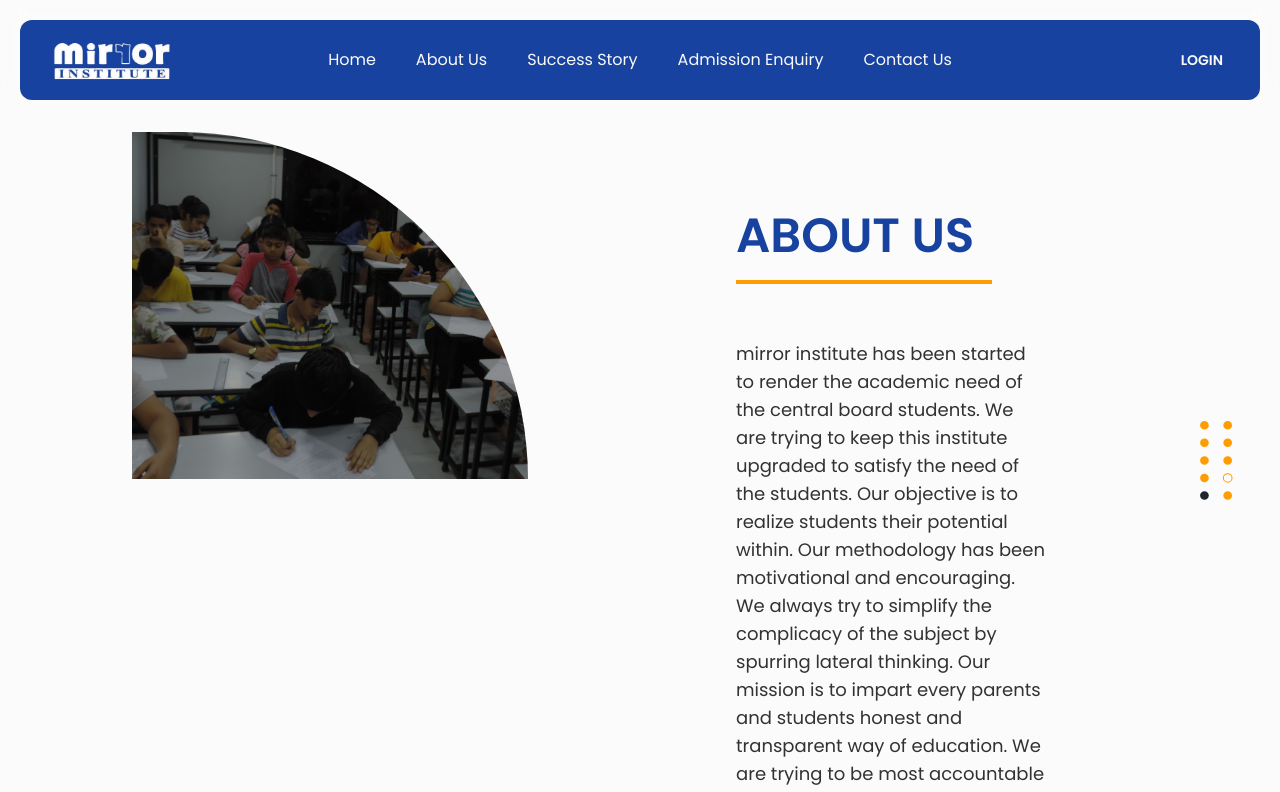
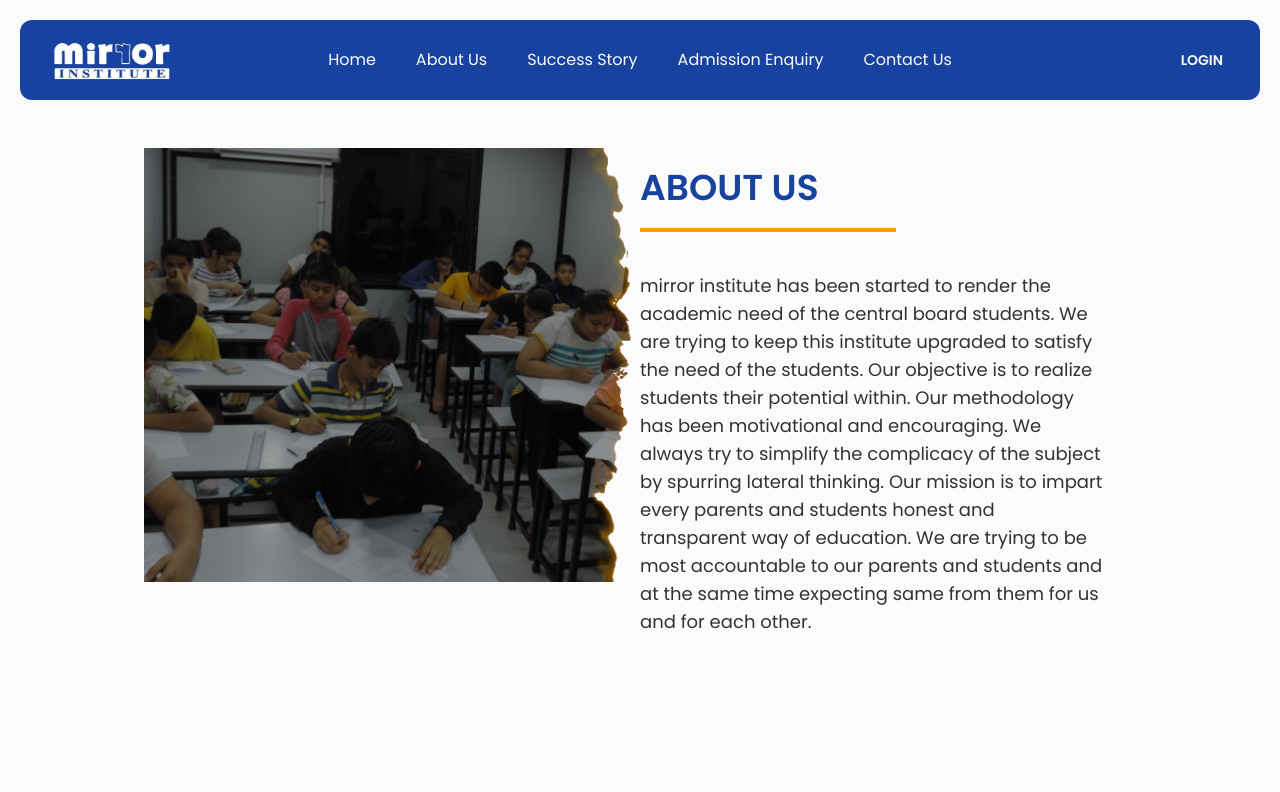
Before and after one commit to sohelshekhIn/Mirror-Site, a Next.js app: page /about-us in a window 1280 px wide. Shown: the top 792 px of the page. Built offline with nearby package versions, Linux system fonts and the light colour scheme.

Commit message:
Redesigned About Us Page, scrollLeft null error solved

```diff
--- a/components/Home/Hero.js
+++ b/components/Home/Hero.js
@@ -1,8 +1,11 @@
 import Image from "next/image";
 import { useEffect, useState } from "react";
+import { useRouter } from "next/router";
 
 export default function Hero({ slides }) {
+  const router = useRouter();
   const [slidesState, setSlidesState] = useState([]);
+
   useEffect(() => {
     let slideElems = [];
     slides.forEach((slide) => {
@@ -31,8 +34,20 @@ export default function Hero({ slides }) {
     window.addEventListener("focus", () => {
       startInterval();
     });
+    router.events.on("routeChangeStart", (url, { shallow }) => {
+      clearInterval(carouselInterval);
+      console.log("Carousel stopped");
+    });
+
     startInterval();
   });
+
+  // useEffect(() => {
+  //   router.events.on("routeChangeStart", (url, { shallow }) => {
+  //     // clearInterval(carouselInterval);
+  //     console.log("Carousel stopped");
+  //   });
+  // }, []);
 
   return (
     <div className="hero w-100 min-h-screen bg-base-100 mx-auto">
--- a/components/Home/Testimonial.js
+++ b/components/Home/Testimonial.js
@@ -1,8 +1,10 @@
 import Image from "next/image";
 import { testimonial } from "../../public/images";
 import { useEffect } from "react";
+import { useRouter } from "next/router";
 
 export default function Testimonial() {
+  const router = useRouter();
   useEffect(() => {
     var testimonialInterval;
     const startInterval = () => {
@@ -23,6 +25,11 @@ export default function Testimonial() {
     window.addEventListener("focus", () => {
       startInterval();
     });
+    router.events.on("routeChangeStart", (url, { shallow }) => {
+      clearInterval(testimonialInterval);
+      console.log("Testimonial stopped");
+    });
+
     startInterval();
   });
   return (
--- a/pages/about-us.js
+++ b/pages/about-us.js
@@ -1,22 +1,51 @@
 import Image from "next/image";
-import { h3 } from "../public/images/";
+import { aboutImageRight, aboutImageBottom } from "../public/images/";
+import { useEffect, useState, useCallback } from "react";
 
 export default function AboutUs() {
+  const useMediaQuery = (width) => {
+    const [targetReached, setTargetReached] = useState(false);
+
+    const updateTarget = useCallback((e) => {
+      if (e.matches) {
+        setTargetReached(true);
+      } else {
+        setTargetReached(false);
+      }
+    }, []);
+
+    useEffect(() => {
+      const media = window.matchMedia(`(max-width: ${width}px)`);
+      media.addEventListener("change", updateTarget);
+      // Check on mount (callback is not called until a change occurs)
+      if (media.matches) {
+        setTargetReached(true);
+      }
+      return () => media.removeEventListener("change", updateTarget);
+    }, []);
+
+    return targetReached;
+  };
+
+  const isBreakpoint = useMediaQuery("1024");
   return (
     <>
       <div className="page-layout">
-        <div className="flex flex-row min-h-100 mt-28 flex-wrap">
-          <div className="w-10/12 px-5 md:px-28 lg:w-1/2">
-            <Image
-              src={h3}
-              alt="h3"
-              className="rounded-lg lg:rounded-tr-full lg:rounded-br-none lg:rounded-bl-none lg:rounded-tl-none"
-            />
+        <div className="flex flex-row min-h-100 my-16 lg:my-32 flex-wrap">
+          <div className="w-ful mx-auto xl:mx-0 px-0 md:px-28 lg:px-0 lg:w-6/12  xl:pl-[10%] 2xl:pl-[15%] 3xl:pl-[20%]">
+            {/* if targetReached is true show aboutImageRIght or else show aboutImageBottom */}
+            {isBreakpoint ? (
+              <Image src={aboutImageBottom} alt="about-us-image" />
+            ) : (
+              <Image src={aboutImageRight} alt="about-us-image" />
+            )}
           </div>
-          <div className="lg:w-1/2 flex flex-col px-5 md:px-28 lg:pl-24 pt-20 aboutus-polkadots2">
-            <h1 className="text-heading text-5xl text-primary">About Us</h1>
-            <span className="bg-accent w-64 h-1"></span>
-            <p className="lg:py-14 mt-10 lg:mt-0 w-full lg:w-9/12 text-lg">
+          <div className="flex flex-col lg:w-6/12 2xl:w-1/2 px-5 md:px-28 lg:px-0 pt-0 -mt-8 lg:mt-0 xl:mt-5">
+            <h1 className="text-heading text-5xl text-primary mb-0">
+              About Us
+            </h1>
+            <span className="bg-accent w-64 h-1 lg:-mt-5 xl:mt-0"></span>
+            <p className="lg:py-2 xl:py-10 mt-10 lg:mt-0 w-full lg:w-9/12 2xl:w-8/12 text-lg">
               mirror institute has been started to render the academic need of
               the central board students. We are trying to keep this institute
               upgraded to satisfy the need of the students. Our objective is to
--- a/public/images/index.js
+++ b/public/images/index.js
@@ -9,19 +9,39 @@ import h8 from "./h8.jpg";
 import h9 from "./h9.jpg";
 import h10 from "./h10.png";
 import logo from "./logo.png";
-import howusBasics from "./howus-basics.png"
+import howusBasics from "./howus-basics.png";
 import howusGoals from "./howus-goals.png";
 import howusOlympiad from "./howus-olympiad.png";
 import howusTasklist from "./howus-tasklist.png";
 import testimonial from "./testimonial.jpg";
-import cbseLogo from "./cbseLogo.png"
-import gsebLogo from "./gsebLogo.png"
-import icseLogo from "./isceLogo.png"
-import upArrrow from "./up-arrow.png"
+import cbseLogo from "./cbseLogo.png";
+import gsebLogo from "./gsebLogo.png";
+import icseLogo from "./isceLogo.png";
+import upArrrow from "./up-arrow.png";
+import aboutImageRight from "./a3r.png";
+import aboutImageBottom from "./a3b.png";
 
 export {
-    h1, h2, h3, h4, h5, h6, h7, h8, h9, h10,
-    logo, howusBasics, howusGoals, howusOlympiad,
-    howusTasklist, testimonial, cbseLogo,
-    gsebLogo, icseLogo, upArrrow
+  h1,
+  h2,
+  h3,
+  h4,
+  h5,
+  h6,
+  h7,
+  h8,
+  h9,
+  h10,
+  logo,
+  howusBasics,
+  howusGoals,
+  howusOlympiad,
+  howusTasklist,
+  testimonial,
+  cbseLogo,
+  gsebLogo,
+  icseLogo,
+  upArrrow,
+  aboutImageRight,
+  aboutImageBottom,
 };
--- a/styles/globals.css
+++ b/styles/globals.css
@@ -1,4 +1,8 @@
 @import url("https://fonts.googleapis.com/css2?family=Poppins:wght@400;500;600&display=swap");
+@tailwind base;
+@tailwind components;
+@tailwind utilities;
+
 .btn {
   @apply rounded-md;
 }
@@ -28,9 +32,13 @@
   @apply after:hidden after:lg:block after:absolute after:bg-zigzag after:top-[70%] after:left-[55%] after:w-24 after:h-6 after:bg-cover after:bg-no-repeat after:bg-center
   before:hidden before:lg:block before:absolute before:bg-zigzag before:top-[73%] before:left-[55%] before:w-24 before:h-6 before:bg-cover before:bg-no-repeat before:bg-center;
 }
-.aboutus-polkadots2 {
+.polkadots2 {
   @apply after:bg-polkadots2 after:absolute after:w-20 after:h-10
-  after:top-[50%] after:right-0 after:lg:top-[55%] after:z-10 after:rotate-90 after:lg:right-5 after:bg-no-repeat after:bg-left-bottom after:bg-cover;
+  after:top-[60%] after:right-0 after:lg:top-[55%] after:z-10 after:rotate-90 after:lg:right-5 after:bg-no-repeat after:bg-left-bottom after:bg-cover;
+}
+
+.debug {
+  @apply sm:bg-orange-500 md:bg-cyan-400 lg:bg-red-500 xl:bg-blue-500 2xl:bg-gray-500 3xl:bg-indigo-700;
 }
 
 html {
@@ -43,7 +51,3 @@ html {
 .ownerImg {
   background-image: url("../public/images/ronak.png");
 }
-
-@tailwind base;
-@tailwind components;
-@tailwind utilities;
--- a/tailwind.config.js
+++ b/tailwind.config.js
@@ -4,7 +4,27 @@ module.exports = {
     "./components/**/*.{js,ts,jsx,tsx}",
   ],
   theme: {
+    screens: {
+      sm: "640px",
+      // => @media (min-width: 640px) { ... }
+
+      md: "768px",
+      // => @media (min-width: 768px) { ... }
+
+      lg: "1024px",
+      // => @media (min-width: 1024px) { ... }
+
+      xl: "1280px",
+      // => @media (min-width: 1280px) { ... }
+
+      "2xl": "1536px",
+      // => @media (min-width: 1536px) { ... }
+      "3xl": "1792px",
+    },
     extend: {
+      // screens: {
+      //   "3xl": "1792px",
+      // },
       backgroundImage: {
         circle: "url('/images/design-elements/circle.svg')",
         triangle: "url('/images/design-elements/corner.svg')",
```
Also changed, not shown: public/images/a3b.png (added), public/images/a3r.png (added).
